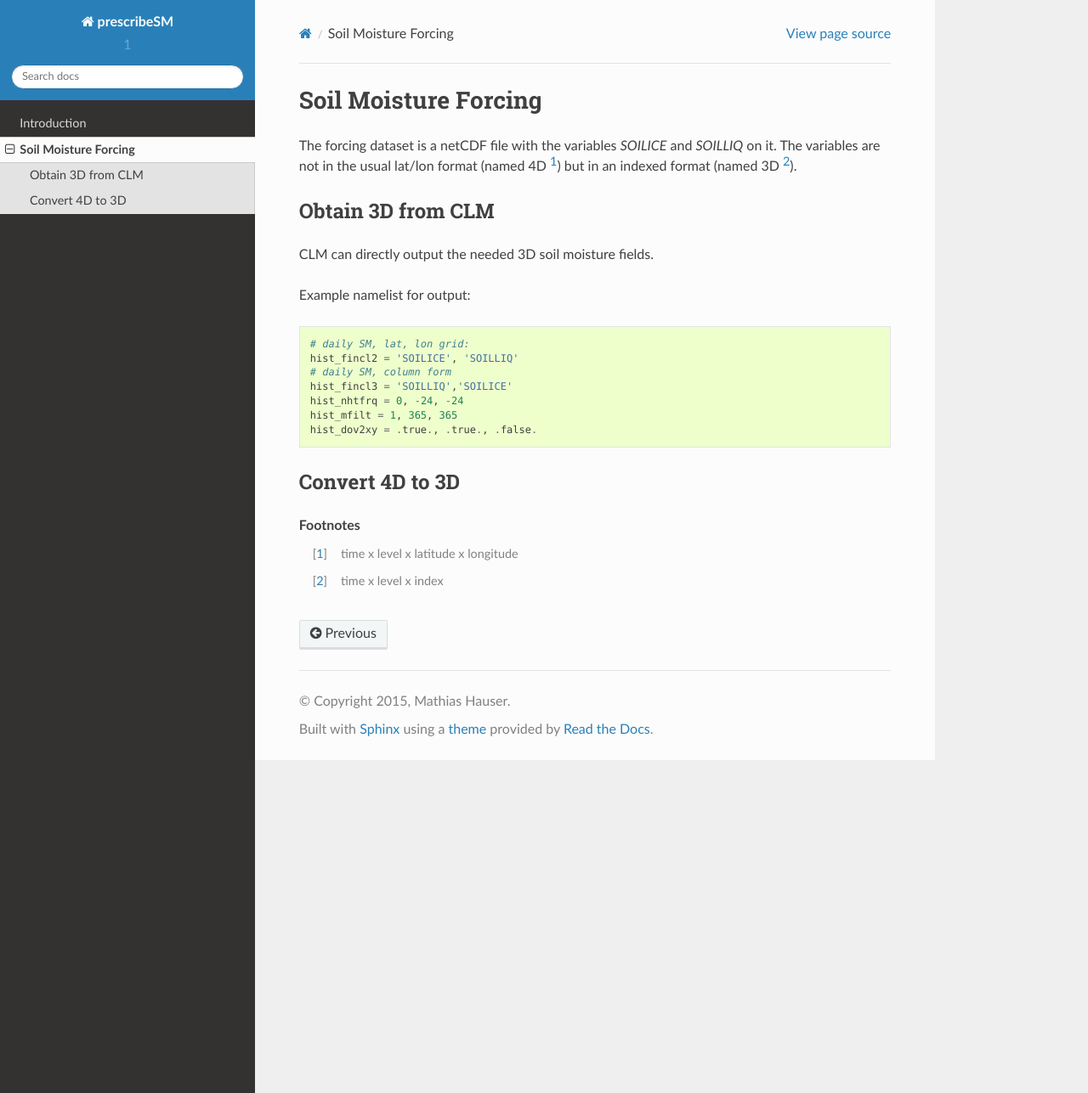
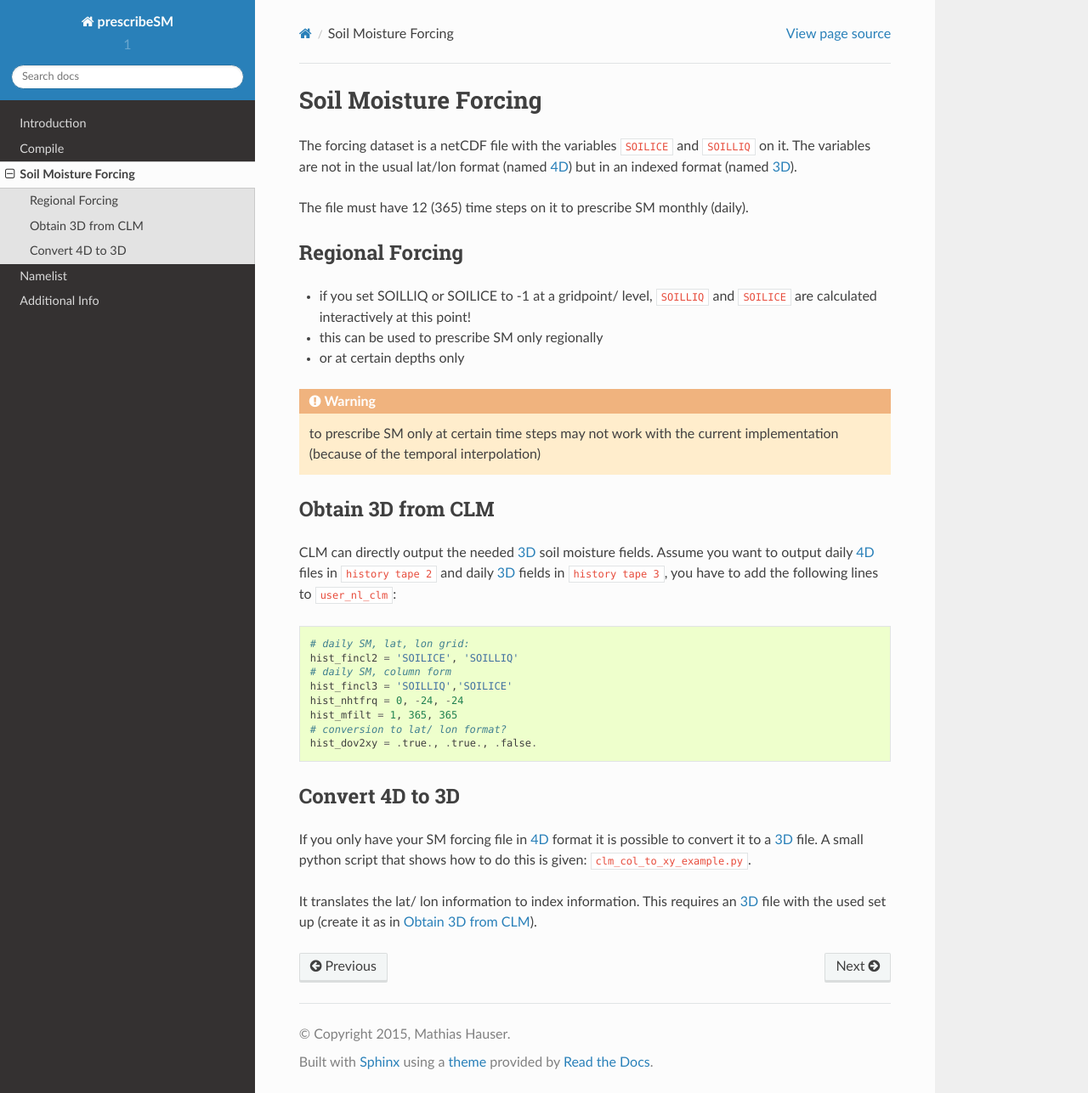
Before and after one commit to IACETH/prescribeSM_cesm_1.2.x, a Sphinx documentation site: the page built from doc/source/SMforcing.rst, in a window 1280 px wide and 1287 px high. Shown: the whole window at 85% size. Built offline with Sphinx 7.4.7 and the Read the Docs theme 2.0.0, drawn with Linux system fonts in a browser that asks for light colours.

Commit message:
documentation rtd

```diff
--- a/README.rst
+++ b/README.rst
@@ -15,6 +15,11 @@ Features
   - Prescribe SOILLIQ only if no SOILICE is present
 
 - Define used Inputfile via namelist
+
+Documentation
+-------------
+
+You can find documentation on http://prescribesm-cesm-12x.readthedocs.org/
 
 Prerequisites
 -------------
--- a/doc/source/SMforcing.rst
+++ b/doc/source/SMforcing.rst
@@ -1,17 +1,29 @@
 Soil Moisture Forcing
 =====================
 
-The forcing dataset is a netCDF file with the variables `SOILICE` and `SOILLIQ` on it.
-The variables are not in the usual lat/lon format (named 4D [#f1]_) but in an indexed format (named 3D [#f2]_).
+The forcing dataset is a netCDF file with the variables ``SOILICE`` and ``SOILLIQ`` on it.
+The variables are not in the usual lat/lon format (named :term:`4D`) but in an indexed format (named :term:`3D`).
+
+The file must have 12 (365) time steps on it to prescribe SM monthly (daily).
+
+Regional Forcing
+----------------
+
+- if you set SOILLIQ or SOILICE to -1 at a gridpoint/ level, ``SOILLIQ`` and ``SOILICE`` are calculated interactively at this point!
+- this can be used to prescribe SM only regionally
+- or at certain depths only
+
+.. WARNING::
+   to prescribe SM only at certain time steps may not work with the current implementation (because of the temporal interpolation)
 
 
 
+.. _3D-CLM:
 
 Obtain 3D from CLM
 ------------------
-CLM can directly output the needed 3D soil moisture fields.
-
-Example namelist for output::
+CLM can directly output the needed :term:`3D` soil moisture fields.
+Assume you want to output daily :term:`4D` files in ``history tape 2`` and daily :term:`3D` fields in ``history tape 3``, you have to add the following lines to :file:`user_nl_clm`::
 
   # daily SM, lat, lon grid:
   hist_fincl2 = 'SOILICE', 'SOILLIQ'
@@ -19,17 +31,15 @@ Example namelist for output::
   hist_fincl3 = 'SOILLIQ','SOILICE'
   hist_nhtfrq = 0, -24, -24
   hist_mfilt = 1, 365, 365
+  # conversion to lat/ lon format?
   hist_dov2xy = .true., .true., .false.
 
 
 Convert 4D to 3D
 ----------------
+If you only have your SM forcing file in :term:`4D` format it is possible to convert it to a :term:`3D` file.
+A small python script that shows how to do this is given:
+:file:`clm_col_to_xy_example.py`.
 
-
-
-
-
-.. rubric:: Footnotes
-
-.. [#f1] time x level x latitude x longitude
-.. [#f2] time x level x index
+It translates the lat/ lon information to index information.
+This requires an :term:`3D` file with the used set up (create it as in :ref:`3D-CLM`).
--- /dev/null
+++ b/doc/source/compile.rst
@@ -0,0 +1,6 @@
+Compile
+=======
+
+There is one additional source file and two source files were changed (see :ref:`source_files`).
+The files need to go in to the :file:`SourceMods` folder
+(:file:`$CASEROOT/SourceMods/src.clm/`) and the model needs to be recompiled.
--- a/doc/source/index.rst
+++ b/doc/source/index.rst
@@ -12,8 +12,10 @@ Contents:
    :maxdepth: 2
 
    introduction
+   compile
    SMforcing
-
+   namelist
+   additional
 
 Indices and tables
 ==================
```
Also changed, not shown: doc/source/additional.rst (added, +43 -0 lines), doc/source/introduction.rst (+8 -10 lines), doc/source/namelist.rst (added, +23 -0 lines), 1 other file.
